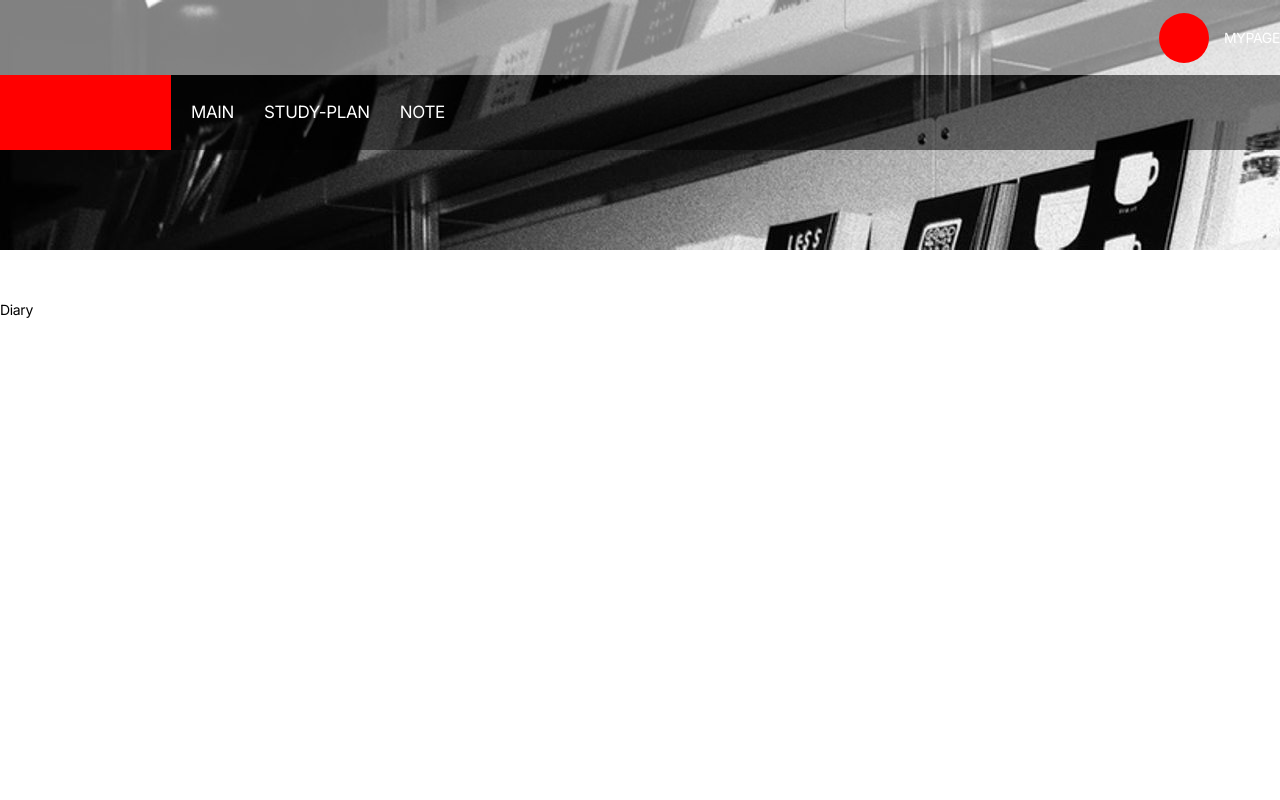
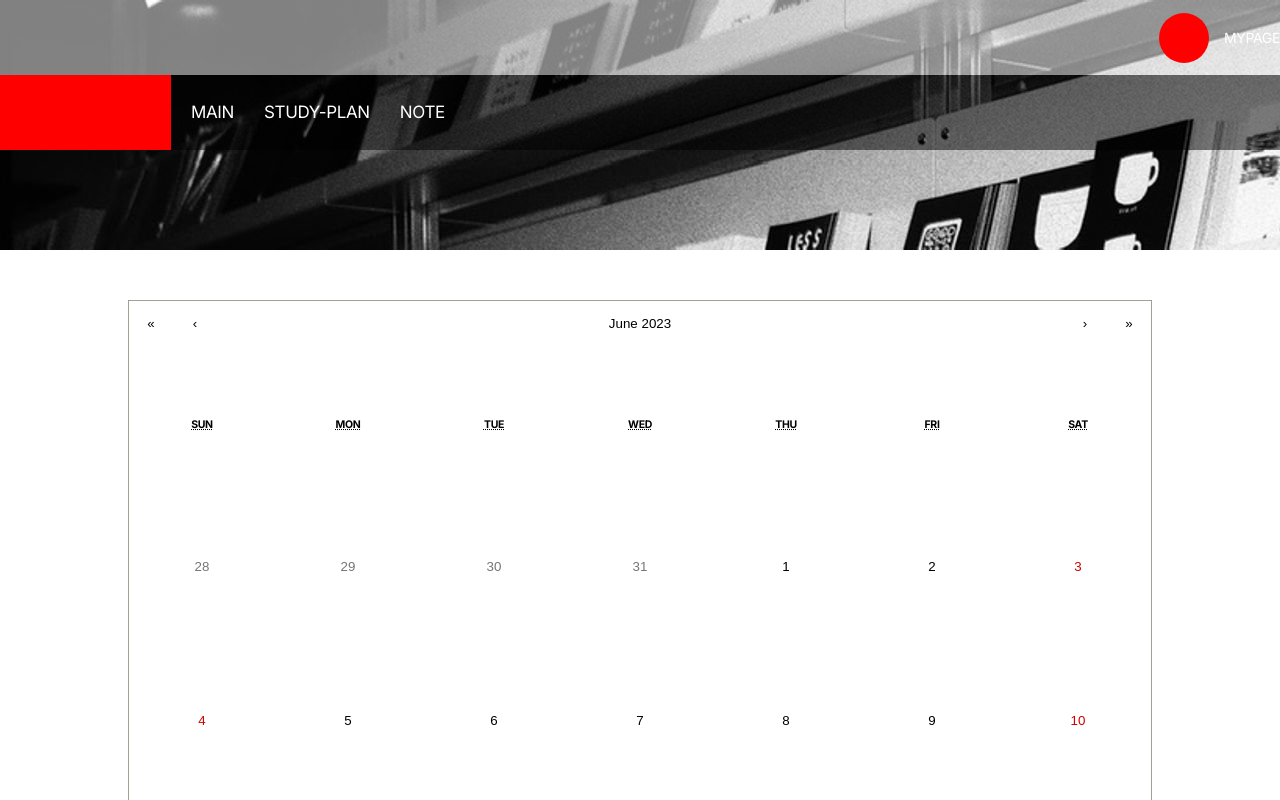
Before and after one commit to jd0097/study-hub, a React (Create React App) app: page /diary in a window 1280 px wide. Shown: the top 800 px of the page. Built offline with nearby package versions, Linux system fonts and the light colour scheme.

Commit message:
feat: diary 추가

```diff
--- a/package.json
+++ b/package.json
@@ -10,8 +10,11 @@
     "@fortawesome/free-regular-svg-icons": "^6.4.0",
     "@fortawesome/free-solid-svg-icons": "^6.4.0",
     "@fortawesome/react-fontawesome": "^0.2.0",
+    "antd": "^5.6.3",
     "axios": "^1.4.0",
+    "moment": "^2.29.4",
     "react": "^18.2.0",
+    "react-calendar": "^4.3.0",
     "react-dom": "^18.2.0",
     "react-router": "^6.14.0",
     "react-router-dom": "^6.14.0",
--- a/src/components/Header.js
+++ b/src/components/Header.js
@@ -9,7 +9,7 @@ const Header = () => {
           <ul className="account_list">
             <div className="account_img"></div>
             <li>
-              <Link to="/mypages">MYPAGE</Link>
+              <Link to="/mypages">MYPAGE  </Link>
             </li>
           </ul>
         </div>
--- a/src/pages/Diary.js
+++ b/src/pages/Diary.js
@@ -1,9 +1,87 @@
-import React from 'react'
+import moment from "moment/moment";
+import React, { useState } from "react";
+import Calendar from "react-calendar";
+import"../style/Diary.css"
 
-const Diary = () => {
-  return (
-    <div>Diary</div>
-  )
+
+const Schedule = () => {
+  const [isModalOpen, setIsModalOpen] = useState(false);
+  const showModal = () => {
+    setIsModalOpen(true);
+  };
+  const handleOk = () => {
+    setIsModalOpen(false);
+  };
+  const handleCancel = () => {
+    setIsModalOpen(false);
+  };
+
+  const [day, setDay] = useState(new Date());
+  const 서버정보 = [
+
+  ];
+
+  const handleClickDay = (value, event) => {
+
+    const div =event.currentTarget.querySelector("div");
+    if(div !== null) {
+      console.log(div.dataset.gogo)
+      const 제목  = div.dataset.gogoTitle
+      const 날짜  = div.dataset.gogoDay
+      const 이미지  = div.dataset.gogoImgpath
+      console.log(`${제목} ${날짜} ${이미지} 있구나`)
+    }
+    showModal();
+  }
+
+
+
+const showScheduleJSX=({ date, view }) => {
+
+
+
+  let 날짜 = moment(date).format("YYYY-MM-DD")
+
+  let result = 서버정보.find((item) => {
+    if(item.day === 날짜) {
+
+       return item
+    }
+  })
+
+  if(result){
+    return(
+
+      <div data-gogo-title={result.title} data-gogo-day={result.day} data-gogo-imgpath={result.imgPath} >
+        <div>{result.title}</div>
+        <div>{result.price}</div>
+        <div>
+          <img src={result.imgPath}/>
+        </div>
+      </div>
+    )
+  }
 }
 
-export default Diary
+
+  return (
+    <div className="p-6 mt-5 shadow rounded bg-white">
+
+
+      <div>
+        <Calendar
+
+          onClickDay={(value, event) => handleClickDay(value, event)}
+          onChange={setDay}
+          value={day}
+
+          calendarType="US"
+          formatDay={(locale, date) => moment(date).format("D")}
+          tileContent={showScheduleJSX}
+        />
+      </div>
+    </div>
+  );
+};
+
+export default Schedule;
--- a/src/pages/Main.js
+++ b/src/pages/Main.js
@@ -1,4 +1,8 @@
 import React from "react";
+import { FontAwesomeIcon } from "@fortawesome/react-fontawesome";
+import { faNoteSticky } from '@fortawesome/free-solid-svg-icons';
+import { faClipboardList } from '@fortawesome/free-solid-svg-icons';
+
 
 const Main = () => {
   return (
@@ -6,11 +10,11 @@ const Main = () => {
       <h1 className="title">HOME</h1>
       <div className="banner_box">
         <div className="banner">
-          <h1>MY NOTE</h1>
+          <h1><FontAwesomeIcon icon={faNoteSticky}/> MY NOTE</h1>
           <span>오늘 생각과 아이디어를 자유롭게 적어보세요</span>
         </div>
         <div className="banner">
-          <h1>STUDY-PLAN</h1>
+          <h1><FontAwesomeIcon icon={faClipboardList}/> STUDY-PLAN</h1>
           <span>계획하신 스터디 플랜이 있으신가요?</span>
         </div>
       </div>
--- /dev/null
+++ b/src/style/Diary.css
@@ -0,0 +1,145 @@
+.react-calendar {
+    width: 80%;
+    height: 1000px;
+    margin: 0 auto;
+    background: white;
+    border: 1px solid #a0a096;
+    font-family: 'Inter','Gothic A1', sans-serif;
+    line-height: 1.125em;
+
+  }
+
+  .react-calendar--doubleView {
+    width: 700px;
+  }
+
+  .react-calendar--doubleView .react-calendar__viewContainer {
+    display: flex;
+    margin: -0.5em;
+  }
+
+  .react-calendar--doubleView .react-calendar__viewContainer > * {
+    width: 50%;
+    margin: 0.5em;
+  }
+
+  .react-calendar,
+  .react-calendar *,
+  .react-calendar *:before,
+  .react-calendar *:after {
+    -moz-box-sizing: border-box;
+    -webkit-box-sizing: border-box;
+    box-sizing: border-box;
+  }
+
+  .react-calendar button {
+    margin: 0;
+    border: 0;
+    outline: none;
+  }
+
+  .react-calendar button:enabled:hover {
+    cursor: pointer;
+  }
+
+  .react-calendar__navigation {
+    display: flex;
+    height: 44px;
+    margin-bottom: 1em;
+  }
+
+  .react-calendar__navigation button {
+    min-width: 44px;
+    background: none;
+  }
+
+  .react-calendar__navigation button:disabled {
+    background-color: #f0f0f0;
+  }
+
+  .react-calendar__navigation button:enabled:hover,
+  .react-calendar__navigation button:enabled:focus {
+    background-color: #e6e6e6;
+  }
+
+  .react-calendar__month-view__weekdays {
+    text-align: center;
+    text-transform: uppercase;
+    font-weight: bold;
+    font-size: 0.75em;
+  }
+
+  .react-calendar__month-view__weekdays__weekday {
+    padding: 5.5em;
+  }
+
+  .react-calendar__month-view__weekNumbers .react-calendar__tile {
+    display: flex;
+    align-items: center;
+    justify-content: center;
+    font-size: 0.75em;
+    font-weight: bold;
+  }
+
+  .react-calendar__month-view__days__day--weekend {
+    color: #d10000;
+  }
+
+  .react-calendar__month-view__days__day--neighboringMonth {
+    color: #757575;
+  }
+
+  .react-calendar__year-view .react-calendar__tile,
+  .react-calendar__decade-view .react-calendar__tile,
+  .react-calendar__century-view .react-calendar__tile {
+    padding: 2em 0.5em;
+  }
+
+  .react-calendar__tile {
+    max-width: 100%;
+    padding: 10px 6.6667px;
+    background: none;
+    text-align: center;
+    line-height: 10;
+  }
+
+  .react-calendar__tile:disabled {
+    background-color: #f0f0f0;
+  }
+
+  .react-calendar__tile:enabled:hover,
+  .react-calendar__tile:enabled:focus {
+    background-color: #e6e6e6;
+  }
+
+  .react-calendar__tile--now {
+    background: #ffff76;
+  }
+
+  .react-calendar__tile--now:enabled:hover,
+  .react-calendar__tile--now:enabled:focus {
+    background: #ffffa9;
+  }
+
+  .react-calendar__tile--hasActive {
+    background: #76baff;
+  }
+
+  .react-calendar__tile--hasActive:enabled:hover,
+  .react-calendar__tile--hasActive:enabled:focus {
+    background: #a9d4ff;
+  }
+
+  .react-calendar__tile--active {
+    background: #006edc;
+    color: white;
+  }
+
+  .react-calendar__tile--active:enabled:hover,
+  .react-calendar__tile--active:enabled:focus {
+    background: #1087ff;
+  }
+
+  .react-calendar--selectRange .react-calendar__tile--hover {
+    background-color: #e6e6e6;
+  }
```
Also changed, not shown: 1 other file (tests, documents, lock files or other folders).
